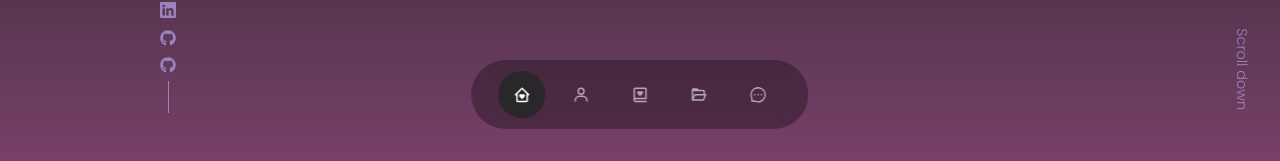
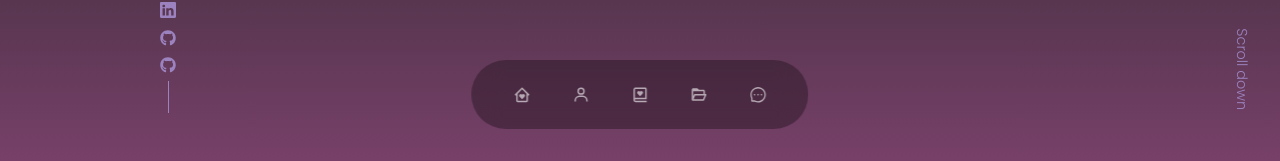
Before and after one commit to pcelayardz/React-Portfolio, a React (Create React App) app in the folder portfolio/: page / in a window 1280 px wide. Shown: the part 639-800 px from the top of the page. Built offline with nearby package versions, Linux system fonts and the light colour scheme.

Commit message:
nav bar changed home page redirect

```diff
--- a/portfolio/src/components/nav/Nav.jsx
+++ b/portfolio/src/components/nav/Nav.jsx
@@ -11,7 +11,7 @@ const Nav = () => {
 
     return (
         <nav>
-            <a href='/' onClick={() => setActiveNav('/#')} className={activeNav === '/#' ? 'active' : ''}><BiHomeHeart/></a>
+            <a href='/' onClick={() => setActiveNav('/')} className={activeNav === '/' ? 'active' : ''}><BiHomeHeart/></a>
             <a href='#about' onClick={() => setActiveNav('#about')}  className={activeNav === '#about' ? 'active' : ''}><BiUser/></a>
             <a href='#experience' onClick={() => setActiveNav('#experience')}  className={activeNav === '#experience' ? 'active' : ''}><BiBookHeart/></a>
             <a href='#portfolio' onClick={() => setActiveNav('#portfolio')}  className={activeNav === '#portfolio' ? 'active' : ''}><BiFolderOpen/></a>
```
